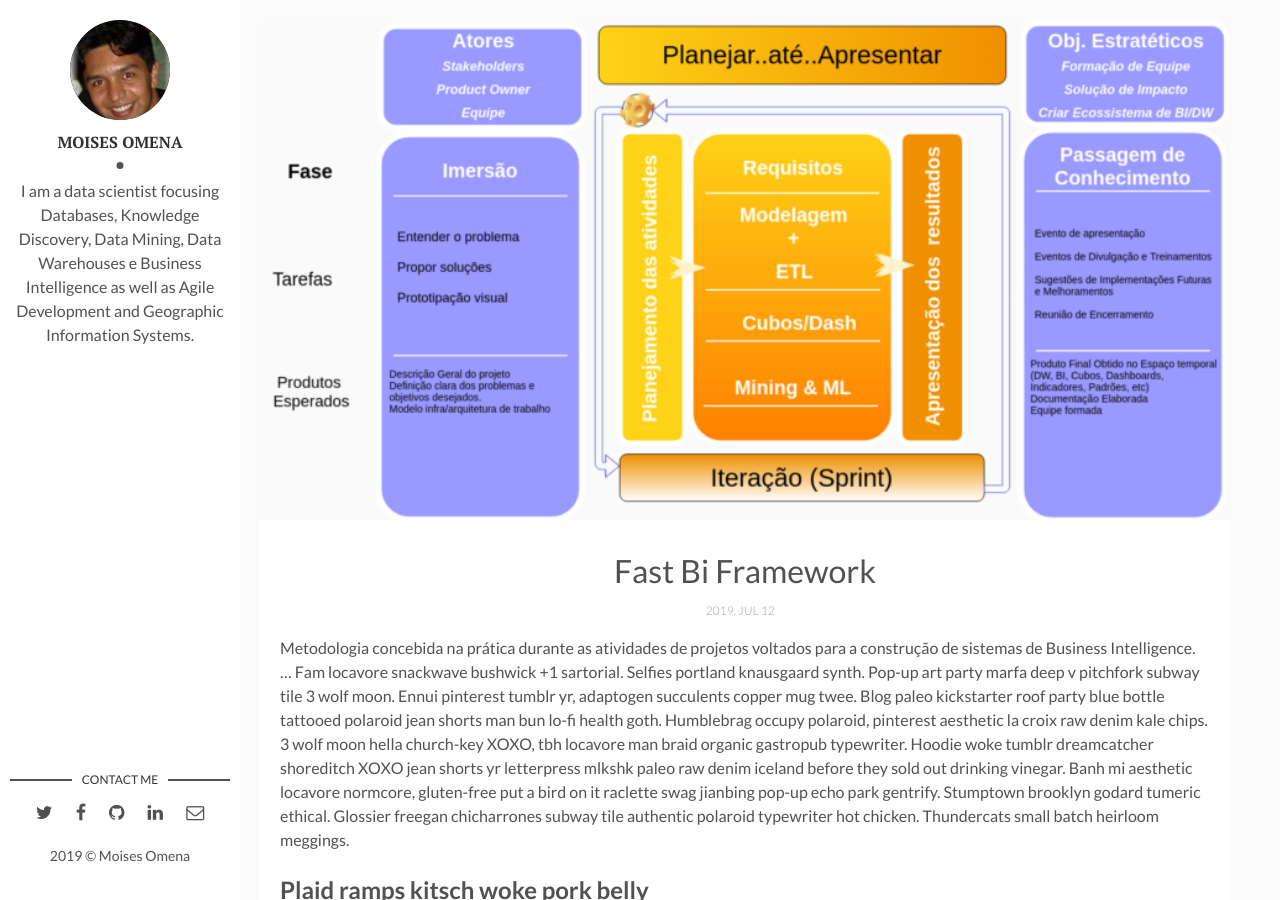
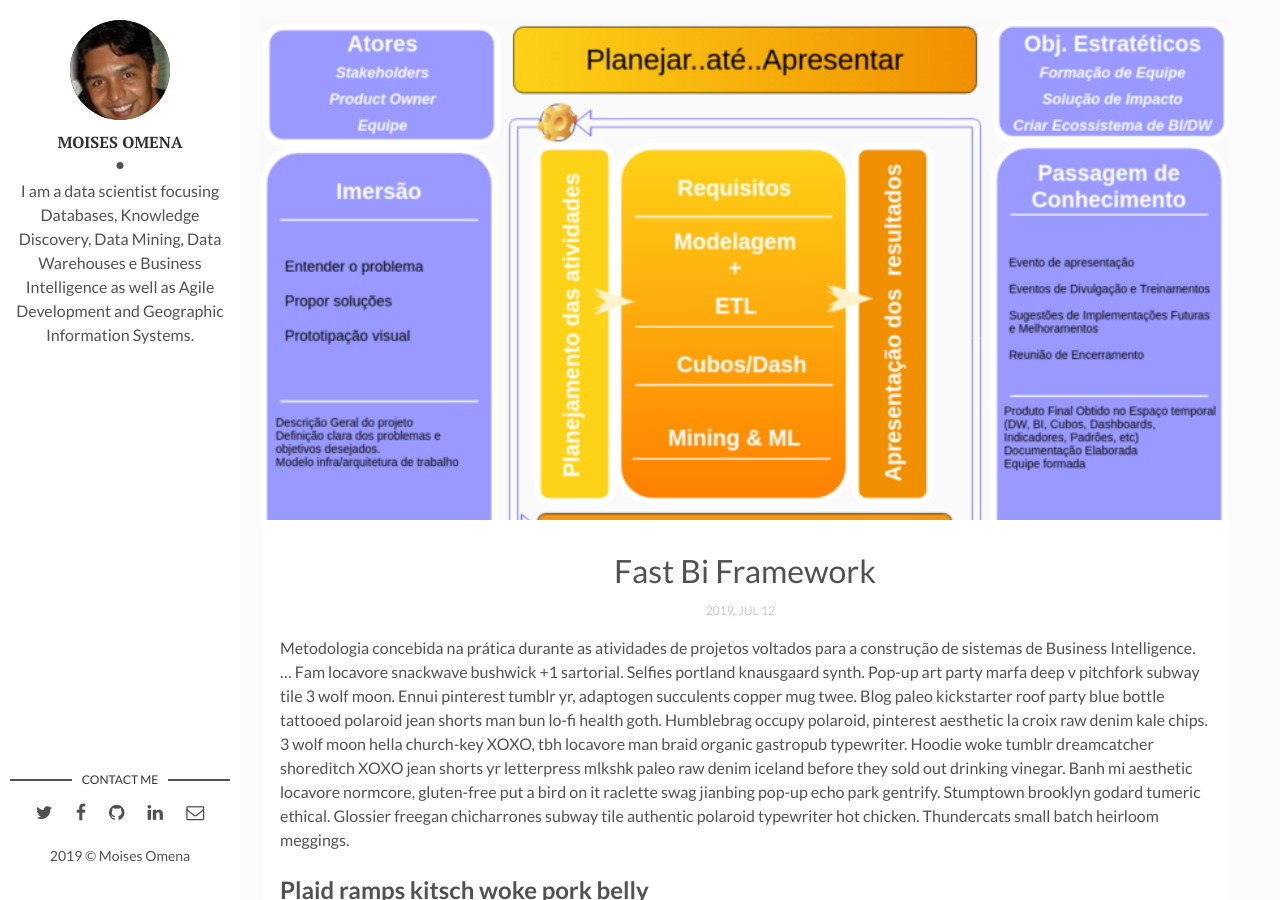
Before and after one commit to profmoisesomena/profmoisesomena.github.io, a Jekyll site: the page built from _posts/2019-08-13-fast-bi-framework.markdown, in a window 1280 px wide and 900 px high. Built offline with Jekyll 4.4.1, drawn with Linux system fonts in a browser that asks for light colours; comment, search, counter and statistics services are not loaded.

Commit message:
Update 2019-08-13-fast-bi-framework.markdown

```diff
--- a/_posts/2019-08-13-fast-bi-framework.markdown
+++ b/_posts/2019-08-13-fast-bi-framework.markdown
@@ -3,7 +3,7 @@ layout: post
 title: Fast Bi Framework
 date: 2019-07-12 13:32:20 +0300
 description: Metodologia de desenvolvimento de sistemas de Business Intelligence Fast Bi Framework. # Add post description (optional)
-img: sumary_fast_bi_744.png # Add image post (optional)
+img: sfbf.png # Add image post (optional)
 fig-caption: # Add figcaption (optional)
 tags: [Framework, BI]
 ---
```
